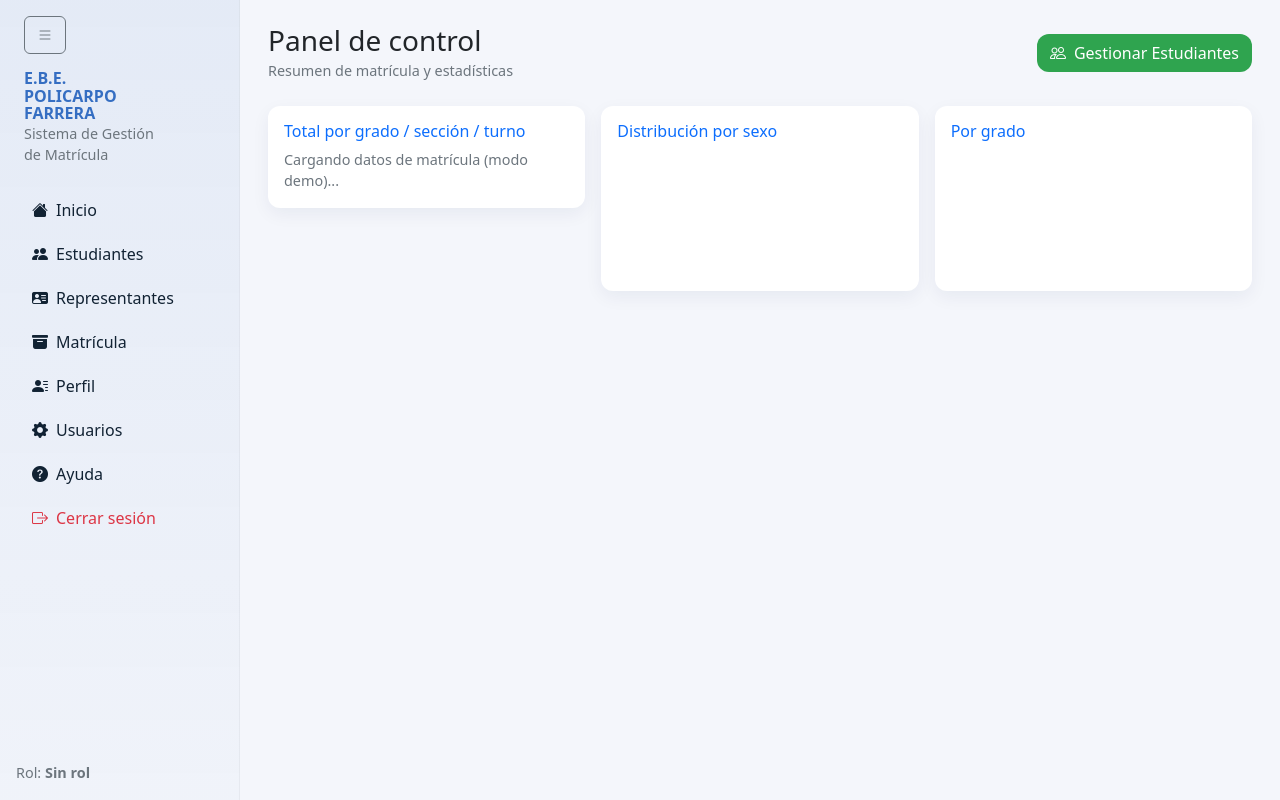
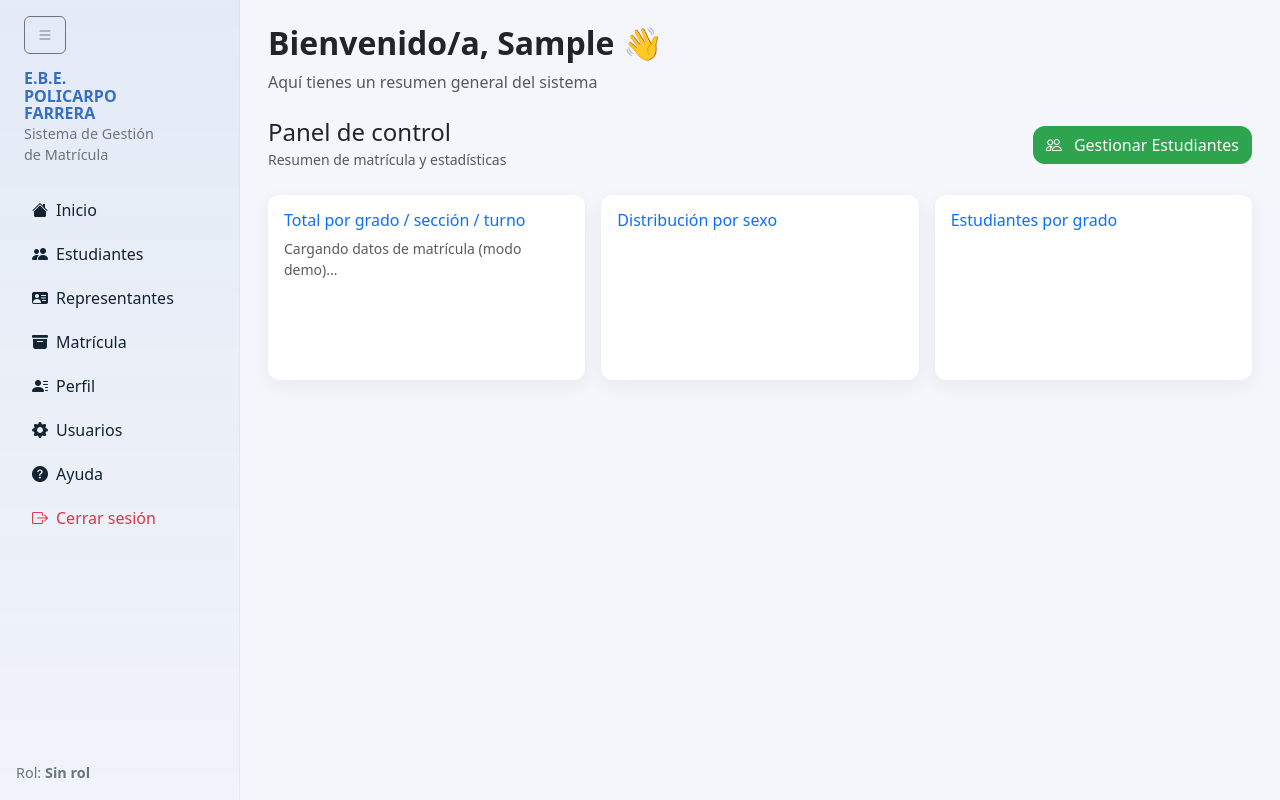
Before and after one commit to lunahkq/SGME-PST, a Django app: page /home/ in a window 1280 px wide. Run offline with Django 5.2, Linux system fonts and the light colour scheme; the visitor is signed in with stand-in values (Sample User, id 1); parts of the project's set-up code (start-up, migrations or seed data) failed here and were passed over.

Commit message:
mensaje de bienvenida para el usuario

```diff
--- a/app/templates/modules/home.html
+++ b/app/templates/modules/home.html
@@ -3,41 +3,66 @@
 {% block title %}Inicio - Dashboard{% endblock %}
 
 {% block content %}
+
+<!-- 👋 BIENVENIDA -->
+<div class="mb-4">
+  <h2 class="fw-semibold">
+    Bienvenido/a, {{ request.user.first_name|default:request.user.username }} 👋
+  </h2>
+  <p class="text-muted mb-0">
+    Aquí tienes un resumen general del sistema
+  </p>
+</div>
+
+<!-- 🧭 HEADER DEL DASHBOARD -->
 <div class="d-flex justify-content-between align-items-center mb-4">
   <div>
-    <h3 class="mb-0">Panel de control</h3>
-    <small class="small-muted">Resumen de matrícula y estadísticas</small>
+    <h4 class="mb-0">Panel de control</h4>
+    <small class="text-muted">Resumen de matrícula y estadísticas</small>
   </div>
 
-  <a href="#" class="btn btn-action rounded-btn">
-    <i class="bi bi-people me-2"></i>Gestionar Estudiantes
+  <a href="{% url 'students' %}" class="btn btn-action rounded-btn">
+    <i class="bi bi-people me-2"></i> Gestionar Estudiantes
   </a>
 </div>
 
+<!-- 📈 TARJETAS -->
 <div class="row g-3 mb-3">
+
+  <!-- TOTAL MATRÍCULA -->
   <div class="col-12 col-md-6 col-xl-4">
-    <div class="p-3 card-soft">
-      <h6 class="mb-2 text-primary">Total por grado / sección / turno</h6>
-      <div id="matricula-list" class="small-muted">
+    <div class="p-3 card-soft h-100">
+      <h6 class="mb-2 text-primary">
+        Total por grado / sección / turno
+      </h6>
+      <div id="matricula-list" class="text-muted small">
         Cargando datos de matrícula (modo demo)...
       </div>
     </div>
   </div>
 
+  <!-- SEXO -->
   <div class="col-12 col-md-6 col-xl-4">
-    <div class="p-3 card-soft">
-      <h6 class="mb-2 text-primary">Distribución por sexo</h6>
+    <div class="p-3 card-soft h-100">
+      <h6 class="mb-2 text-primary">
+        Distribución por sexo
+      </h6>
       <canvas id="sexoChart" height="120"></canvas>
     </div>
   </div>
 
+  <!-- POR GRADO -->
   <div class="col-12 col-md-6 col-xl-4">
-    <div class="p-3 card-soft">
-      <h6 class="mb-2 text-primary">Por grado</h6>
+    <div class="p-3 card-soft h-100">
+      <h6 class="mb-2 text-primary">
+        Estudiantes por grado
+      </h6>
       <canvas id="gradoChart" height="120"></canvas>
     </div>
   </div>
+
 </div>
+
 {% endblock %}
 
 {% block scripts %}
```
